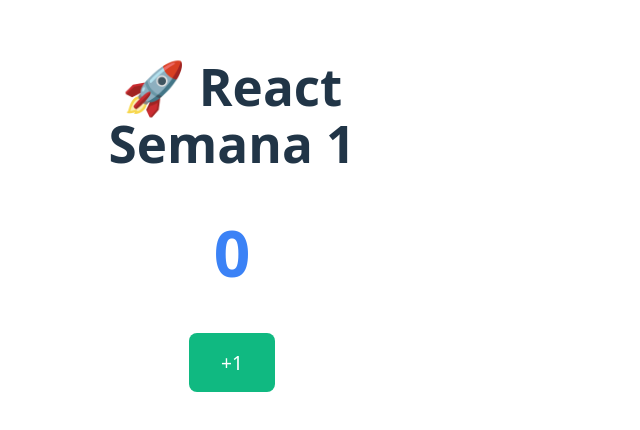
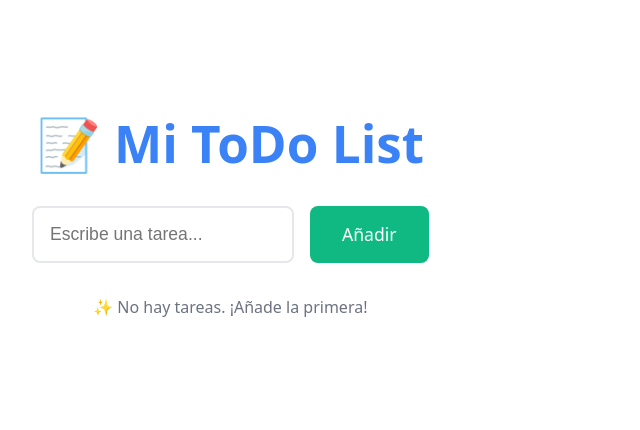
Before and after one commit to ImJuanje/todo-react, a React (Vite) app in the folder todo-react/: page / in a window 1280 px wide. Shown: the part 192-622 px from the top of the page, without its empty margins (0-640 px from the left). Built offline with nearby package versions, Linux system fonts and the light colour scheme.

Commit message:
02-todo-list-input-funcional

```diff
--- a/todo-react/src/App.jsx
+++ b/todo-react/src/App.jsx
@@ -1,39 +1,94 @@
 import { useState } from 'react'
 
 function App() {
-  const [count, setCount] = useState(0)
+  // 1. Estado para NUEVA tarea (texto)
+  const [nuevaTarea, setNuevaTarea] = useState('')
+
+  // 2. Estado para LISTA de tareas (array)
+  const [tareas, setTareas] = useState([])
+
+  // 3. Función AÑADIR tarea
+  const agregarTarea = () => {
+    if (nuevaTarea.trim() === '') return // No añadir vacías
+
+    setTareas([
+      ...tareas,
+      {
+        id: Date.now(), // ID único
+        texto: nuevaTarea,
+        completada: false
+      }
+    ])
+    setNuevaTarea('') // Limpiar input
+  }
 
   return (
     <div style={{
       padding: '2rem',
-      maxWidth: '400px',
+      maxWidth: '500px',
       margin: '0 auto',
-      textAlign: 'center',
       fontFamily: 'system-ui'
     }}>
-      <h1>🚀 React Semana 1</h1>
+      <h1 style={{ textAlign: 'center', color: '#3b82f6' }}>
+        📝 Mi ToDo List
+      </h1>
+
+      {/* INPUT + BOTÓN */}
       <div style={{
-        fontSize: '4rem',
-        fontWeight: 'bold',
-        margin: '2rem 0',
-        color: '#3b82f6'
+        display: 'flex',
+        gap: '1rem',
+        marginBottom: '2rem'
       }}>
-        {count}
-      </div>
+        <input
+          type="text"
+          value={nuevaTarea}
+          onChange={(e) => setNuevaTarea(e.target.value)}
+          placeholder="Escribe una tarea..."
+          style={{
+            flex: 1,
+            padding: '1rem',
+            border: '2px solid #e5e7eb',
+            borderRadius: '8px',
+            fontSize: '1.1rem'
+          }}
+        />
         <button
-        onClick={() => setCount(count + 1)}
+          onClick={agregarTarea}
           style={{
             padding: '1rem 2rem',
-          fontSize: '1.2rem',
             background: '#10b981',
             color: 'white',
             border: 'none',
             borderRadius: '8px',
+            fontSize: '1.1rem',
             cursor: 'pointer'
           }}
         >
-        +1
+          Añadir
         </button>
+      </div>
+
+      {/* MOSTRAR TAREAS */}
+      <ul style={{ listStyle: 'none', padding: 0 }}>
+        {tareas.map((tarea) => (
+          <li key={tarea.id} style={{
+            padding: '1rem',
+            border: '1px solid #e5e7eb',
+            borderRadius: '8px',
+            marginBottom: '0.5rem',
+            display: 'flex',
+            alignItems: 'center'
+          }}>
+            {tarea.texto}
+          </li>
+        ))}
+      </ul>
+
+      {tareas.length === 0 && (
+        <p style={{ textAlign: 'center', color: '#6b7280' }}>
+          ✨ No hay tareas. ¡Añade la primera!
+        </p>
+      )}
     </div>
   )
 }
```
Lines whose indentation alone changed are shown as unchanged.
